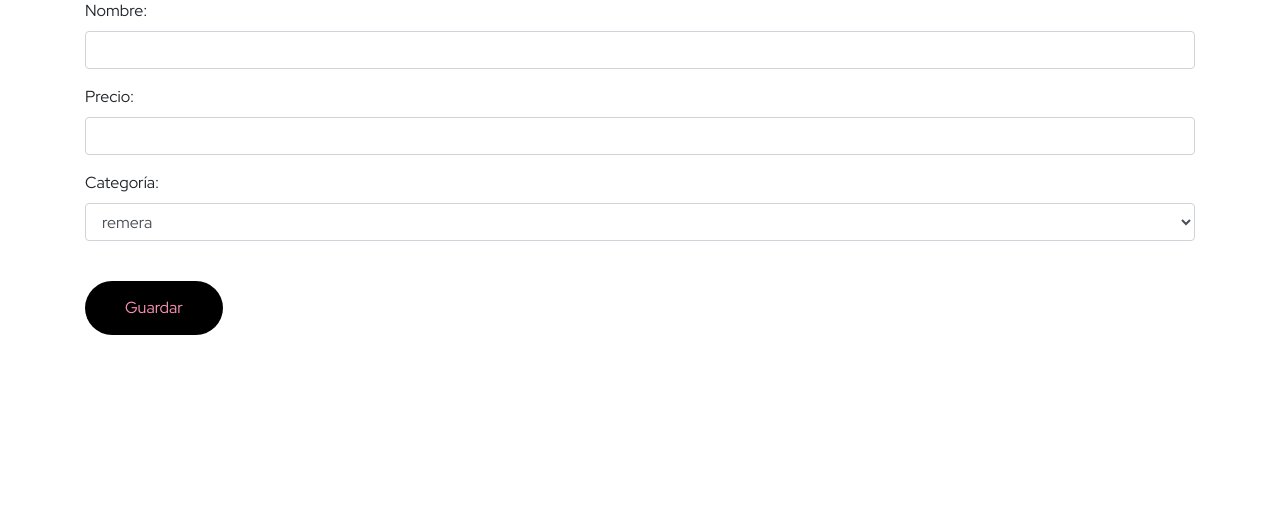
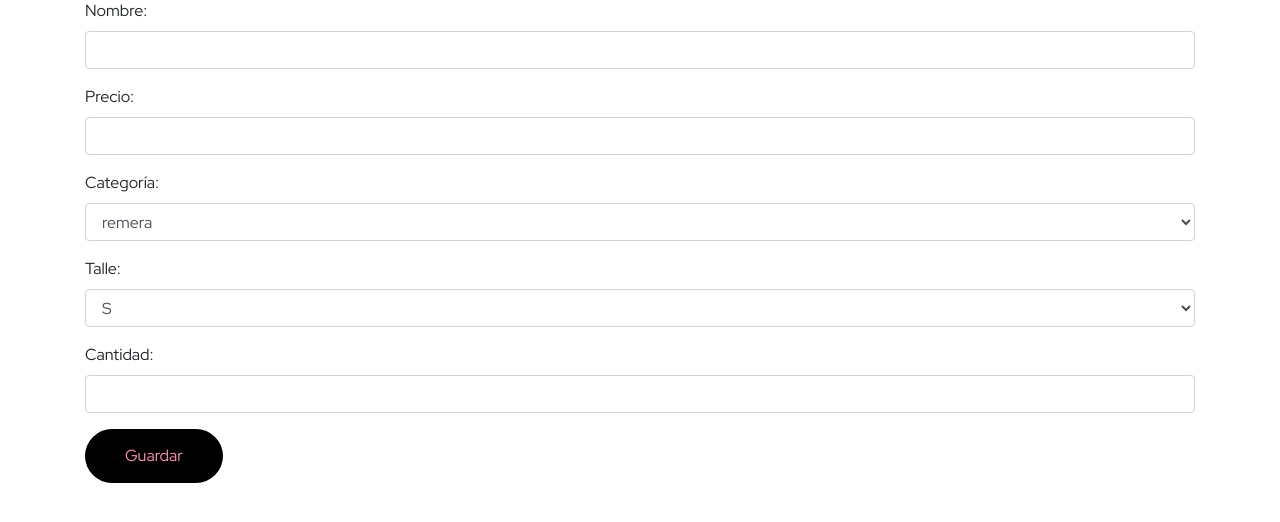
Before and after one commit to Nababoi/ecommerce, a PHP site: page /Vistas/V_formProductoAlta.php in a window 1280 px wide. Shown: the part 172-694 px from the top of the page. Run offline with PHP 8.4, Linux system fonts and the light colour scheme; some libraries are stand-ins or nearby versions.

Commit message:
agregue campos al formulario de alta producto

```diff
--- a/Modelos/conexion.php
+++ b/Modelos/conexion.php
@@ -2,7 +2,7 @@
 $servidor = "localhost";
 $usuario = "root";
 // $contra = "tu_contraseña";
-$db = "eco";
+$db = "ecom";
 
 // Crear una conexión
 $conn = new mysqli($servidor, $usuario, "", $db);
--- a/Vistas/V_formProductoAlta.php
+++ b/Vistas/V_formProductoAlta.php
@@ -34,7 +34,22 @@
                     <option value="vestido">vestido</option>
                 </select>
             </div>
-            <br>
+
+        <div class="form-group">
+            <label for="talle">Talle:</label>
+            <select class="form-control" id="talle" name="talle">
+                <option value="S">S</option>
+                <option value="M">M</option>
+                <option value="L">L</option>
+                <option value="XL">XL</option>
+                <!-- Agrega más opciones según tus necesidades -->
+            </select>
+        </div>
+
+    <div class="form-group">
+        <label for="cantidad">Cantidad:</label>
+        <input type="number" class="form-control" id="cantidad" name="cantidad">
+    </div>
             <button type="submit" class="btn btn-primary">Guardar</button>
         </form>
     </div>
```
